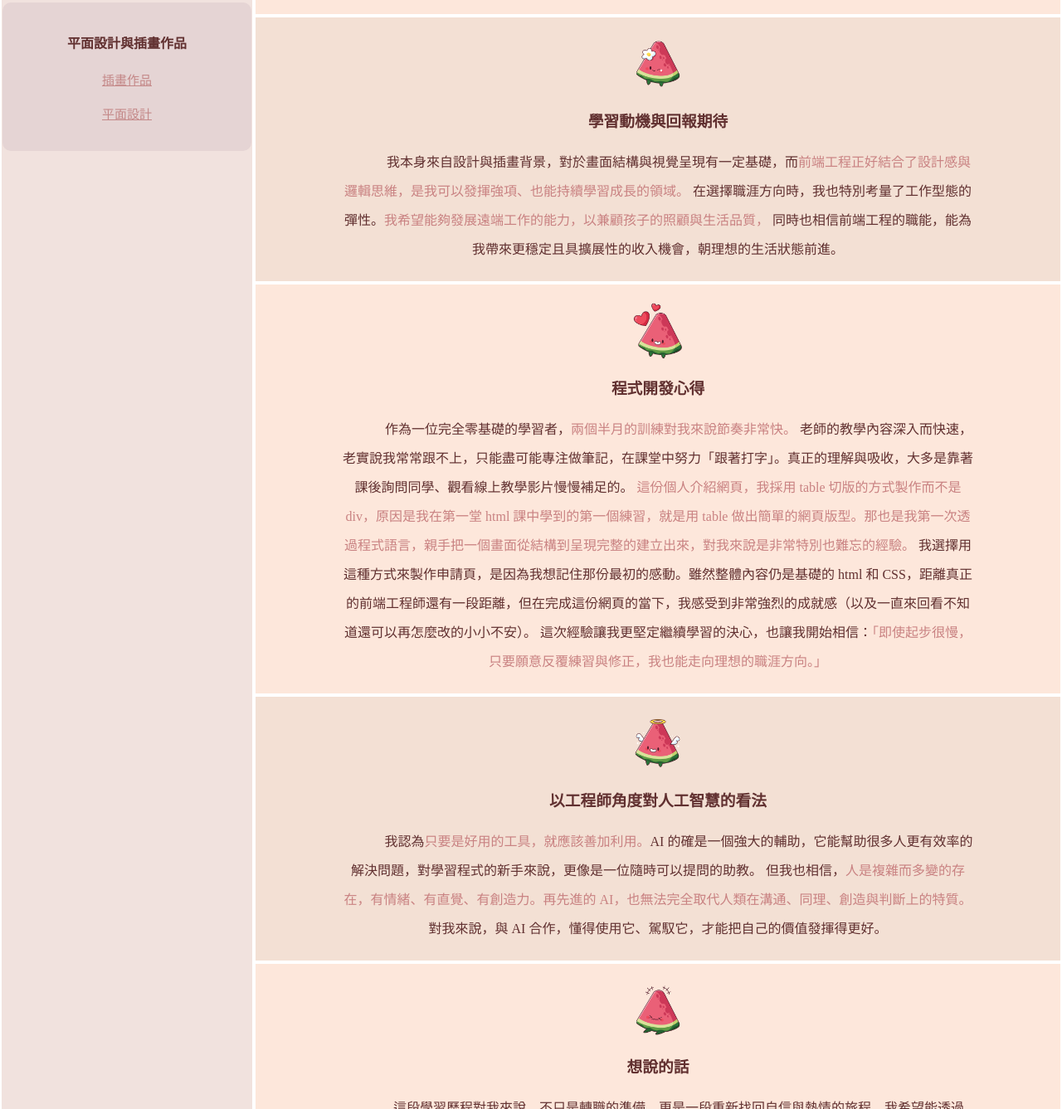
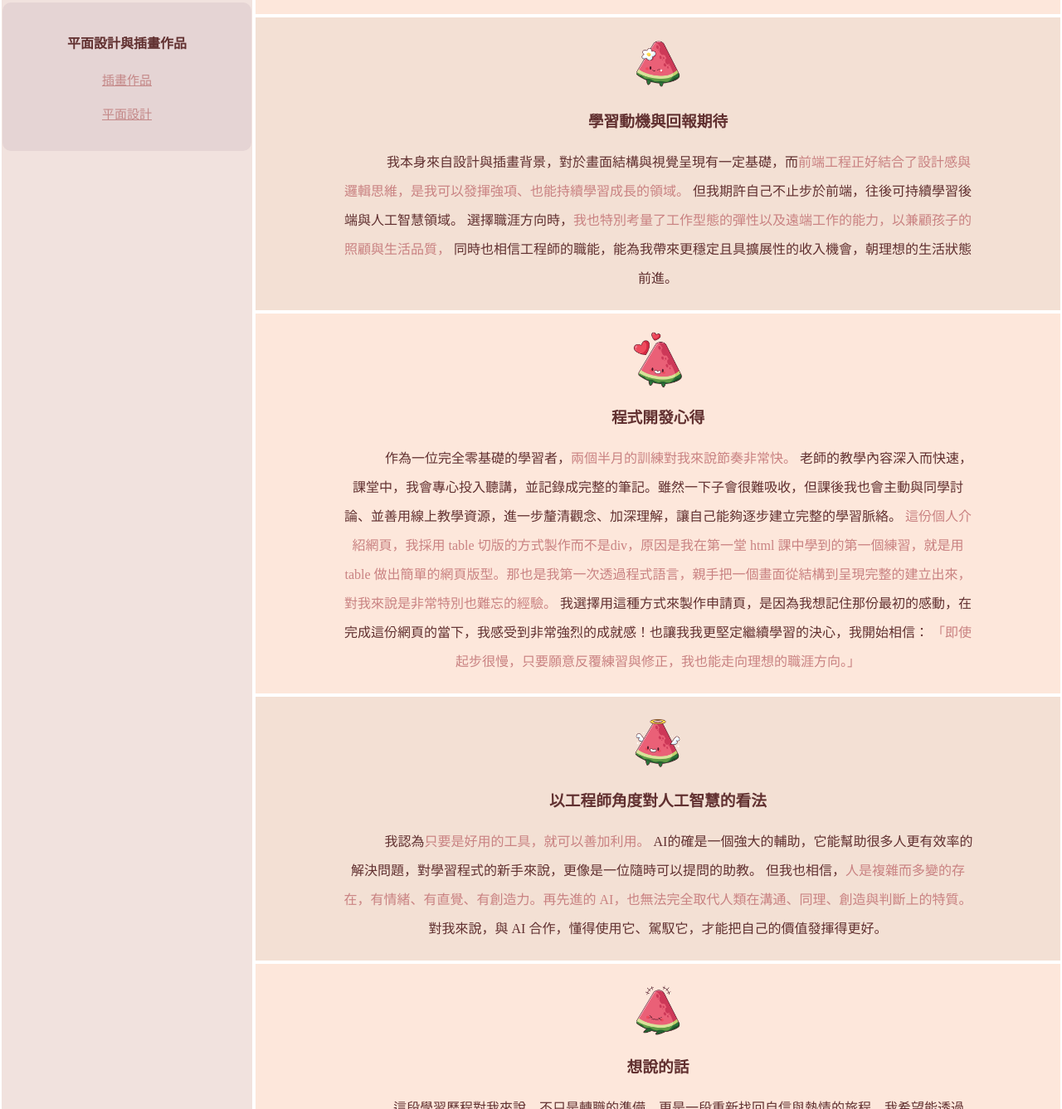
Before and after one commit to ababab820113/wehelp, a plain HTML site: page index.html in a window 1280 px wide. Shown: the part 1029-2366 px from the top of the page at 83% size. Drawn offline with Linux system fonts and the light colour scheme.

Commit message:
Update index.html

```diff
--- a/index.html
+++ b/index.html
@@ -153,7 +153,7 @@
             我是 Abbie，一位平面設計與插畫創作者，也是一位媽媽。過去幾年，我持續在插畫與設計領域創作，喜歡透過圖像記錄生活、傳遞情感。
             <span style="color: #c98282;">為了實踐能陪伴孩子成長的理想生活，也基於經濟穩定的考量，我開始思考如何用另外一種方式延伸我的創作價值。</span>
 
-            在上一份工作結束後，我申請進入中彰投分署的全端工程師專單，進行兩個半月的密集訓練，從零開始學習 HTML、CSS、JavaScript 等技能，逐漸對「用程式打造作品」這件事產生極大興趣。
+            在六月底，我報名參加中彰投分署的全端工程師專單，進行兩個半月的密集訓練（6/30-9/19)，從零開始學習 HTML、CSS、JavaScript 等技能，逐漸對「用程式打造作品」這件事產生極大興趣。
 
             <span style="color: #c98282;">我想申請
               WeHelp，是因為我希望有一個更紮實的訓練場域，能讓我真正具備轉職為前端工程師的能力，獨立或合作的完成一套專案，也期待未來能結合創意、設計與程式，開創一條屬於我自己的全新職涯路線。
@@ -185,8 +185,8 @@
         <div style="width: 800px; margin: 0 auto; text-align: center;">
           <p class="rtitle">
             我本身來自設計與插畫背景，對於畫面結構與視覺呈現有一定基礎，而<span style="color: #c98282;">前端工程正好結合了設計感與邏輯思維，是我可以發揮強項、也能持續學習成長的領域。
-            </span>在選擇職涯方向時，我也特別考量了工作型態的彈性。<span style="color: #c98282;">我希望能夠發展遠端工作的能力，以兼顧孩子的照顧與生活品質，</span>
-            同時也相信前端工程的職能，能為我帶來更穩定且具擴展性的收入機會，朝理想的生活狀態前進。
+            </span>但我期許自己不止步於前端，往後可持續學習後端與人工智慧領域。 選擇職涯方向時，<span style="color: #c98282;">我也特別考量了工作型態的彈性以及遠端工作的能力，以兼顧孩子的照顧與生活品質，</span>
+            同時也相信工程師的職能，能為我帶來更穩定且具擴展性的收入機會，朝理想的生活狀態前進。
           </p>
         </div>
       </td>
@@ -199,15 +199,13 @@
         <div style="width: 800px; margin: 0 auto; text-align: center;">
           <p class="rtitle">
             作為一位完全零基礎的學習者，<span style="color: #c98282;">兩個半月的訓練對我來說節奏非常快。</span>
-            老師的教學內容深入而快速，老實說我常常跟不上，只能盡可能專注做筆記，在課堂中努力「跟著打字」。真正的理解與吸收，大多是靠著課後詢問同學、觀看線上教學影片慢慢補足的。
+            老師的教學內容深入而快速，課堂中，我會專心投入聽講，並記錄成完整的筆記。雖然一下子會很難吸收，但課後我也會主動與同學討論、並善用線上教學資源，進一步釐清觀念、加深理解，讓自己能夠逐步建立完整的學習脈絡。
 
             <span style="color: #c98282;">這份個人介紹網頁，我採用 table 切版的方式製作而不是div，原因是我在第一堂 html 課中學到的第一個練習，就是用 table
               做出簡單的網頁版型。那也是我第一次透過程式語言，親手把一個畫面從結構到呈現完整的建立出來，對我來說是非常特別也難忘的經驗。</span>
 
-            我選擇用這種方式來製作申請頁，是因為我想記住那份最初的感動。雖然整體內容仍是基礎的 html 和
-            CSS，距離真正的前端工程師還有一段距離，但在完成這份網頁的當下，我感受到非常強烈的成就感（以及一直來回看不知道還可以再怎麼改的小小不安）。
-
-            這次經驗讓我更堅定繼續學習的決心，也讓我開始相信：<span style="color: #c98282;">「即使起步很慢，只要願意反覆練習與修正，我也能走向理想的職涯方向。」</span>
+            我選擇用這種方式來製作申請頁，是因為我想記住那份最初的感動，在完成這份網頁的當下，我感受到非常強烈的成就感！也讓我我更堅定繼續學習的決心，我開始相信：
+			  <span style="color: #c98282;">「即使起步很慢，只要願意反覆練習與修正，我也能走向理想的職涯方向。」</span>
           </p>
         </div>
       </td>
@@ -219,8 +217,8 @@
         <h3 id="q5">以工程師角度對人工智慧的看法</h3>
         <div style="width: 800px; margin: 0 auto; text-align: center;">
           <p class="rtitle">
-            我認為<span style="color: #c98282;">只要是好用的工具，就應該善加利用。</span>AI
-            的確是一個強大的輔助，它能幫助很多人更有效率的解決問題，對學習程式的新手來說，更像是一位隨時可以提問的助教。
+            我認為<span style="color: #c98282;">只要是好用的工具，就可以善加利用。
+			</span>AI的確是一個強大的輔助，它能幫助很多人更有效率的解決問題，對學習程式的新手來說，更像是一位隨時可以提問的助教。
             但我也相信，<span style="color: #c98282;">人是複雜而多變的存在，有情緒、有直覺、有創造力。再先進的 AI，也無法完全取代人類在溝通、同理、創造與判斷上的特質。</span>
             對我來說，與 AI 合作，懂得使用它、駕馭它，才能把自己的價值發揮得更好。
           </p>
```
